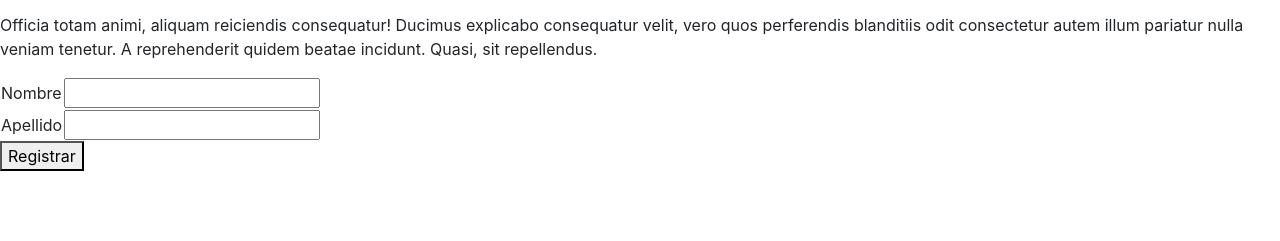
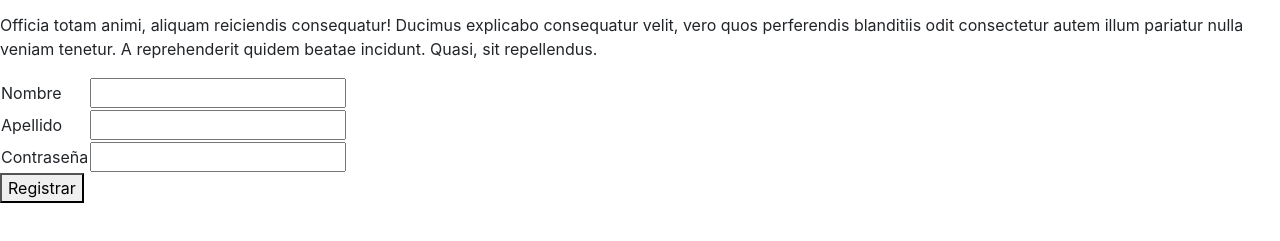
Before and after one commit to LarzlRael/git-practice, a plain HTML site: page index.html in a window 1280 px wide. Shown: the part 107-348 px from the top of the page. Drawn offline with nearby package versions, Linux system fonts and the light colour scheme.

Commit message:
ya no es un error:D

```diff
--- a/index.html
+++ b/index.html
@@ -21,7 +21,10 @@
 				<td>Apellido</td>
 				<td><input type="text" name="ape" id="ape"></td>
 			</tr>
-
+			<tr>
+				<td>Contraseña</td>
+				<td><input type="text"></td>
+			</tr>
 		</table>
 		<button type="submit">Registrar</button>
 	</form>
```
